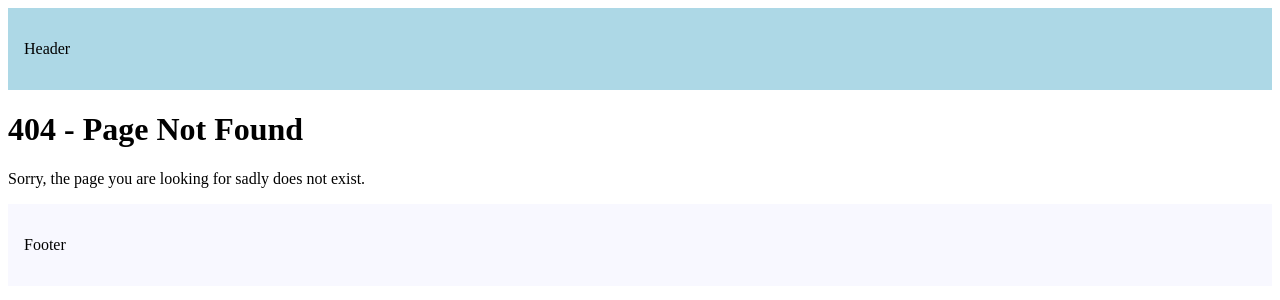
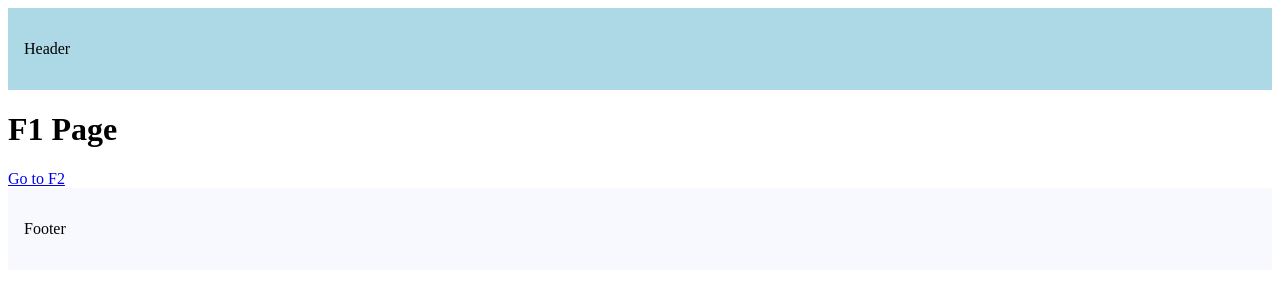
Before and after one commit to ak-nika/next-tut, a Next.js app in the folder routing-demo/: page /f1 in a window 1280 px wide. Before the commit this address had no page. Shown: the top 300 px of the page. Built offline with nearby package versions, Linux system fonts and the light colour scheme.

Commit message:
Intercepting routes

```diff
--- /dev/null
+++ b/routing-demo/src/app/f1/page.tsx
@@ -0,0 +1,13 @@
+import Link from "next/link";
+
+const F1 = () => {
+  return (
+    <div>
+      <h1>F1 Page</h1>
+
+      <Link href="/f1/f2">Go to F2</Link>
+    </div>
+  );
+};
+
+export default F1;
```
Also changed, not shown: routing-demo/src/app/f1/(.)f2/page.tsx (added, +9 -0 lines), routing-demo/src/app/f1/f2/page.tsx (added, +9 -0 lines).
